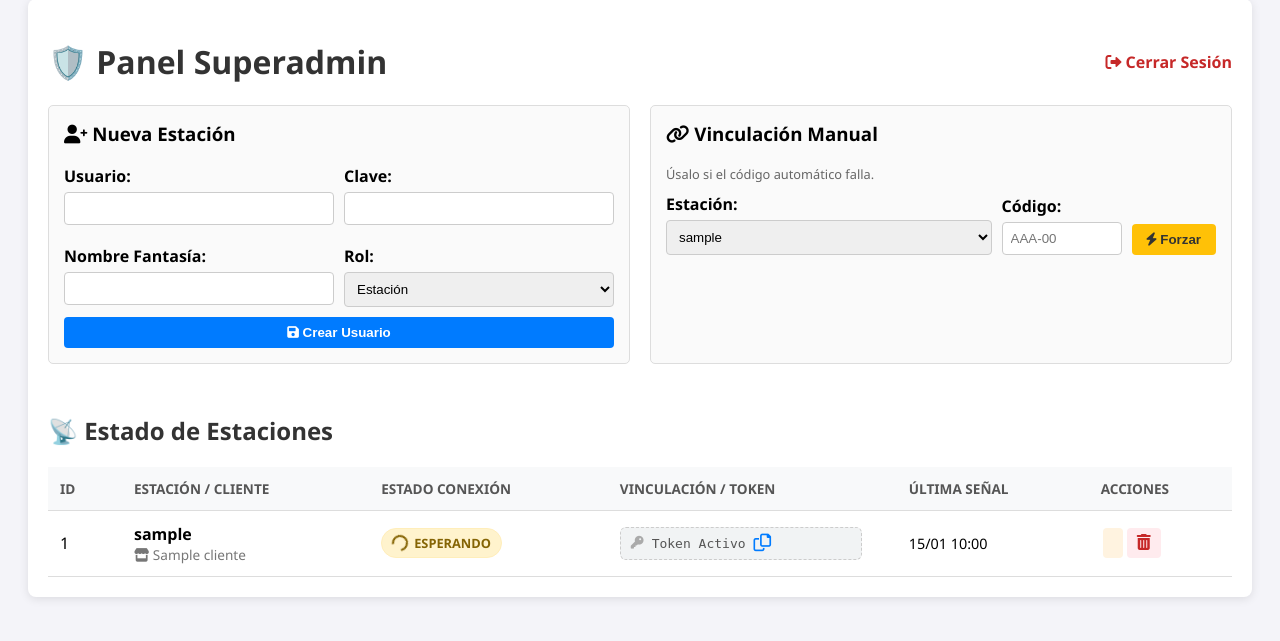
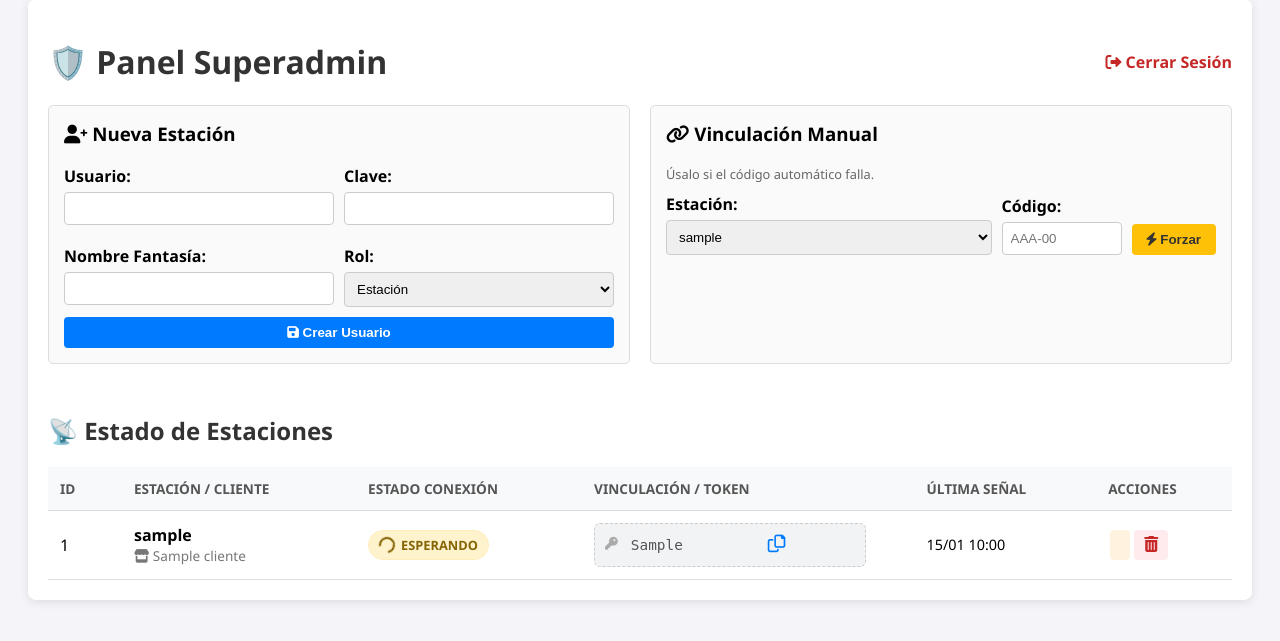
Before and after one commit to EmmanuelArce12/central-estaciones, a Flask app: template templates/admin_dashboard.html in a window 1280 px wide. Shown: the part 29-670 px from the top of the page. Run offline with Flask 3, Linux system fonts and the light colour scheme; the template is opened without the code that fills it: values that come from a table or form of the project are taken from there, others are empty; tables that the repository leaves empty hold one stand-in row (values such as "Sample post").

Commit message:
"input token"

```diff
--- a/templates/admin_dashboard.html
+++ b/templates/admin_dashboard.html
@@ -44,12 +44,24 @@
         .status-offline { background-color: #ffebee; color: #c62828; border: 1px solid #ffcdd2; }
         .status-waiting { background-color: #fff3cd; color: #856404; border: 1px solid #ffeeba; }
 
-        /* TOKEN BOX (Estilo nuevo para el Token) */
+        /* TOKEN BOX (Mismo estilo, pero adaptado para Input) */
         .token-container {
-            display: flex; align-items: center; gap: 8px;
+            display: flex; align-items: center; gap: 5px;
             background: #f1f3f4; padding: 5px 10px; border-radius: 6px; border: 1px dashed #ccc;
-            font-family: monospace; color: #555; max-width: 220px;
+            max-width: 250px;
         }
+
+        /* INPUT TRANSPARENTE PARA EL TOKEN */
+        .token-display {
+            background: transparent;
+            border: none;
+            font-family: monospace;
+            color: #555;
+            font-size: 0.9rem;
+            width: 140px; /* Ancho suficiente */
+            outline: none;
+        }
+
         .btn-copy {
             background: none; border: none; color: #007bff; cursor: pointer; font-size: 1.1rem; padding: 0;
         }
@@ -141,7 +153,8 @@
                 <th style="width: 50px;">ID</th>
                 <th>Estación / Cliente</th>
                 <th>Estado Conexión</th>
-                <th>Vinculación / Token</th> <th>Última Señal</th>
+                <th>Vinculación / Token</th>
+                <th>Última Señal</th>
                 <th>Acciones</th>
             </tr>
         </thead>
@@ -170,8 +183,11 @@
                     {% if u.api_token %}
                         <div class="token-container">
                             <i class="fa-solid fa-key" style="font-size:0.8rem; color:#aaa;"></i>
-                            <span>Token Activo</span>
-                            <button class="btn-copy" onclick="copiarToken('{{ u.api_token }}')" title="Copiar Token">
+
+                            <input type="text" class="token-display" id="token-input-{{ u.id }}"
+                                   value="{{ u.api_token }}" readonly onclick="this.select()">
+
+                            <button class="btn-copy" onclick="copiarToken('token-input-{{ u.id }}')" title="Copiar Token">
                                 <i class="fa-regular fa-copy"></i>
                             </button>
                         </div>
@@ -211,55 +227,27 @@
 </div>
 
 <script>
-    // Función para copiar al portapapeles
-    // --- FUNCIÓN DE COPIAR ROBUSTA (Funciona en HTTP y HTTPS) ---
-    function copiarToken(token) {
-        if (!token) {
-            alert("❌ Error: No hay token para copiar.");
-            return;
-        }
+    // --- FUNCIÓN DE COPIAR SEGURA (Usa el Input Visible) ---
+    function copiarToken(inputId) {
+        var inputElement = document.getElementById(inputId);
+        if (!inputElement) return;
 
-        // Intento 1: API Moderna (Solo HTTPS)
-        if (navigator.clipboard && window.isSecureContext) {
-            navigator.clipboard.writeText(token).then(() => {
-                alert("✅ Token copiado al portapapeles:\n" + token);
-            }).catch(err => {
-                console.error('Error API Clipboard:', err);
-                copiarManualmente(token); // Si falla, vamos al plan B
-            });
-        } else {
-            // Intento 2: Método Fallback (Funciona en HTTP)
-            copiarManualmente(token);
-        }
-    }
+        // 1. Seleccionar el texto visualmente
+        inputElement.select();
+        inputElement.setSelectionRange(0, 99999); // Para móviles
 
-    function copiarManualmente(texto) {
-        // Crea un campo de texto invisible temporalmente
-        const textArea = document.createElement("textarea");
-        textArea.value = texto;
-
-        // Asegura que no se vea en pantalla
-        textArea.style.position = "fixed";
-        textArea.style.left = "-9999px";
-        textArea.style.top = "0";
-        document.body.appendChild(textArea);
-
-        textArea.focus();
-        textArea.select();
-
+        // 2. Ejecutar comando de copia (Funciona siempre si hay input seleccionado)
         try {
-            const exitoso = document.execCommand('copy');
-            if (exitoso) {
-                alert("✅ Token copiado (Modo seguro):\n" + texto);
+            var successful = document.execCommand('copy');
+            if (successful) {
+                alert("✅ Token copiado: " + inputElement.value.substring(0, 8) + "...");
             } else {
-                alert("⚠️ No se pudo copiar automáticamente.\nToken: " + texto);
+                alert("⚠️ No se pudo copiar autom. Presiona Ctrl+C ahora que está seleccionado.");
             }
         } catch (err) {
-            console.error('Error Fallback:', err);
-            prompt("Copia el token manualmente:", texto);
+            console.error(err);
+            alert("⚠️ Error. Copia el texto manualmente.");
         }
-
-        document.body.removeChild(textArea);
     }
 
     // Polling para actualizar tabla sin recargar
@@ -267,21 +255,19 @@
         fetch('/admin/api/status-all')
             .then(response => response.json())
             .then(data => {
-                // Indicador visual de carga
                 const indicator = document.getElementById('loading-indicator');
                 indicator.style.opacity = '1';
                 setTimeout(() => indicator.style.opacity = '0', 800);
 
                 data.forEach(user => {
                     const statusCell = document.getElementById(`status-cell-${user.id}`);
-                    const authCell = document.getElementById(`auth-cell-${user.id}`); // Celda del Token
+                    const authCell = document.getElementById(`auth-cell-${user.id}`);
                     const timeCell = document.getElementById(`time-cell-${user.id}`);
 
                     if (statusCell && authCell) {
-                        // 1. Actualizar Hora
                         timeCell.innerText = user.last_check;
 
-                        // 2. Actualizar Estado (Online/Offline)
+                        // Actualizar Estado
                         let htmlStatus = '';
                         if (user.status === 'online') {
                             htmlStatus = `<span class="badge status-online"><span class="dot dot-green"></span> ONLINE</span>`;
@@ -292,30 +278,39 @@
                         }
                         if (statusCell.innerHTML.trim() !== htmlStatus.trim()) statusCell.innerHTML = htmlStatus;
 
-                        // 3. Actualizar Celda TOKEN / CÓDIGO (Lo más importante)
-                        let htmlAuth = '';
+                        // Actualizar Token (SI EL INPUT EXISTE, SOLO CAMBIAMOS EL VALOR)
                         if (user.token) {
-                            // Si el JSON trae token, mostramos el botón de copiar
-                            htmlAuth = `
-                                <div class="token-container">
-                                    <i class="fa-solid fa-key" style="font-size:0.8rem; color:#aaa;"></i>
-                                    <span>Token Activo</span>
-                                    <button class="btn-copy" onclick="copiarToken('${user.token}')" title="Copiar Token">
-                                        <i class="fa-regular fa-copy"></i>
-                                    </button>
-                                </div>`;
+                            const inputExistente = document.getElementById(`token-input-${user.id}`);
+                            if (inputExistente) {
+                                // Si ya existe, solo actualizamos valor si cambió, no redibujamos todo
+                                if (inputExistente.value !== user.token) {
+                                    inputExistente.value = user.token;
+                                }
+                            } else {
+                                // Si no existe (recién vinculado), dibujamos la cajita
+                                authCell.innerHTML = `
+                                    <div class="token-container">
+                                        <i class="fa-solid fa-key" style="font-size:0.8rem; color:#aaa;"></i>
+                                        <input type="text" class="token-display" id="token-input-${user.id}"
+                                            value="${user.token}" readonly onclick="this.select()">
+                                        <button class="btn-copy" onclick="copiarToken('token-input-${user.id}')" title="Copiar Token">
+                                            <i class="fa-regular fa-copy"></i>
+                                        </button>
+                                    </div>`;
+                            }
                         } else if (user.code) {
-                            htmlAuth = `<span class="pairing-code">${user.code}</span>`;
+                            authCell.innerHTML = `<span class="pairing-code">${user.code}</span>`;
                         } else {
-                            htmlAuth = `<span style="color:#ccc; font-style:italic;">Sin vincular</span>`;
-                        }
-
-                        // Solo actualizamos si cambió (para no romper el botón si estás intentando hacer click)
-                        // Comparamos longitudes simples para evitar re-render innecesario
-                        if (authCell.innerHTML.length !== htmlAuth.length) {
-                             authCell.innerHTML = htmlAuth;
+                            authCell.innerHTML = `<span style="color:#ccc; font-style:italic;">Sin vincular</span>`;
                         }
                     }
                 });
             })
-            .catch(err => console.error
+            .catch(err => console.error("Error polling:", err));
+    }
+
+    setInterval(updateStatus, 3000);
+</script>
+
+</body>
+</html>
```
